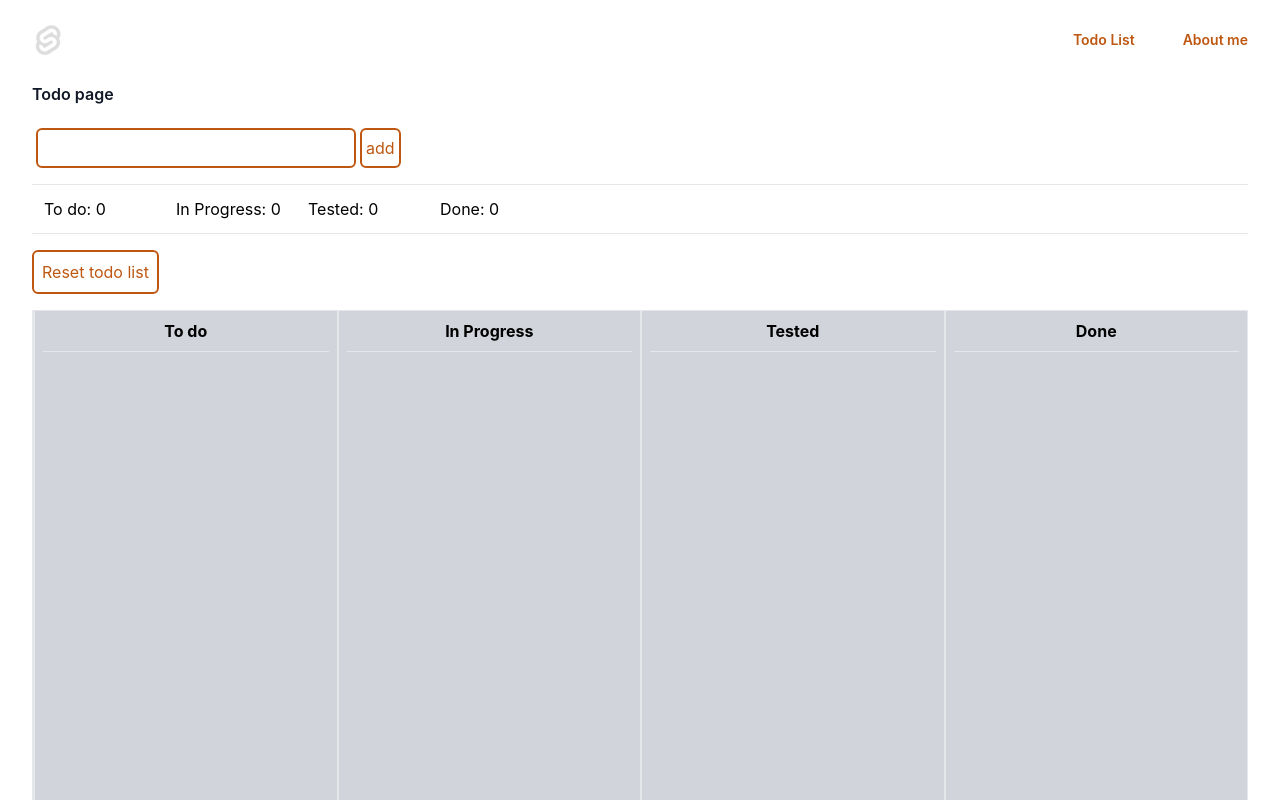
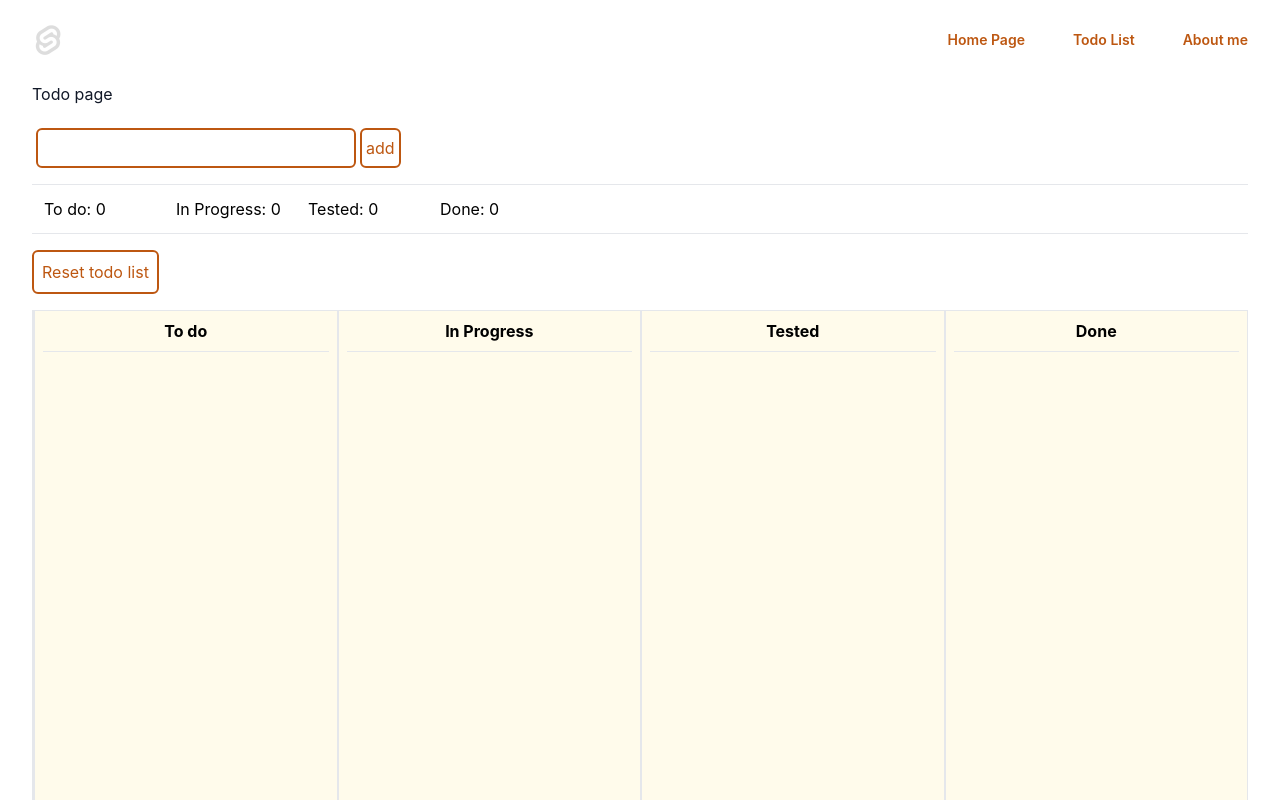
Before and after one commit to M1nhNV/svelte-example, a SvelteKit app: page /todo in a window 1280 px wide. Shown: the top 800 px of the page. Built offline with nearby package versions, Linux system fonts and the light colour scheme.

Commit message:
Update eslint and readme

```diff
--- /dev/null
+++ b/src/lib/inteface.ts
@@ -0,0 +1,68 @@
+interface dataTransfer {
+  setData: (key: string, value: string) => '';
+  getData: (key: string) => '';
+  getAttribute: (key: string) => '';
+}
+
+interface eventTarget {
+  target: {
+    id: string;
+    getAttribute: (key: string) => '';
+    value: string;
+  };
+}
+
+interface elDragDrop {
+  preventDefault: () => '';
+  getAttribute: (key: string) => '';
+  target: {
+    id: string;
+    getAttribute: (key: string) => '';
+    value: string;
+  };
+  dataTransfer: dataTransfer;
+}
+
+interface dataDragDrop {
+  type: string;
+  key: string;
+  value: string;
+  el: elDragDrop;
+  item_id: string;
+  move_key: string;
+}
+interface todoItem {
+  label: string;
+  id: string;
+}
+
+interface todoCategory {
+  label: string;
+  id: string;
+  items: todoItem[];
+}
+interface todolistType {
+  todo: todoCategory;
+  in_progress: todoCategory;
+  tested: todoCategory;
+  done: todoCategory;
+}
+
+interface dataUpdate {
+  type: 'remove_item' | 'update_item' | 'move_item';
+  key: keyof todolistType;
+  item_id: string;
+  value?: string;
+  move_key?: keyof todolistType;
+}
+
+export {
+  elDragDrop,
+  dataDragDrop,
+  todoItem,
+  todoCategory,
+  todolistType,
+  dataUpdate,
+  dataTransfer,
+  eventTarget
+};
--- a/src/routes/+layout.svelte
+++ b/src/routes/+layout.svelte
@@ -16,6 +16,7 @@
         </a>
       </div>
       <div class="hidden lg:flex lg:gap-x-12">
+        <a href="/" class="text-sm font-semibold leading-6 text-magnum-700">Home Page</a>
         <a href="/todo" class="text-sm font-semibold leading-6 text-magnum-700">Todo List</a>
         <a href="/about" class="text-sm font-semibold leading-6 text-magnum-700">About me</a>
       </div>
--- a/src/routes/+page.svelte
+++ b/src/routes/+page.svelte
@@ -1,5 +1,15 @@
 <main class="grid min-h-full place-items-center bg-white px-6 py-24 sm:py-32 lg:px-8">
   <div class="text-center">
-    <h1 class="mt-4 text-balance text-5xl font-semibold tracking-tight text-gray-900 sm:text-7xl text-magnum-700">Home Page</h1>
+    <h1 class="mt-4 text-balance text-5xl font-semibold tracking-tight sm:text-7xl text-magnum-700">
+      Home Page
+    </h1>
+    <p class="mt-6 text-pretty text-lg font-medium text-magnum-600 sm:text-xl/8">
+      An example with Svelte, SvelteKit, Typescript, Vite, Tailwind, MeltUI, and Playwright.
+    </p>
+    <a
+      class="mt-6 block text-magnum-500"
+      href="https://github.com/M1nhNV/svelte-example"
+      target="_blank">Github Repository</a
+    >
   </div>
 </main>
--- a/src/routes/about/+page.svelte
+++ b/src/routes/about/+page.svelte
@@ -1,5 +1,9 @@
 <main class="grid min-h-full place-items-center bg-white px-6 py-24 sm:py-32 lg:px-8">
   <div class="text-center">
-    <h1 class="mt-4 text-balance text-5xl font-semibold tracking-tight text-gray-900 sm:text-7xl text-magnum-700">About me</h1>
+    <h1
+      class="mt-4 text-balance text-5xl font-semibold tracking-tight text-gray-900 sm:text-7xl text-magnum-700"
+    >
+      About me
+    </h1>
   </div>
 </main>
--- a/src/routes/todo/+page.svelte
+++ b/src/routes/todo/+page.svelte
@@ -1,52 +1,28 @@
 <script lang="ts">
   import TListTodoList from '$ui/templates/TListTodoList.svelte';
   import MInputGroup from '$ui/molecules/MInputGroup.svelte';
-  import AButton from "$ui/atoms/AButton.svelte";
-
-  interface todoItem {
-    label: string,
-    id: string
-  }
-
-  interface todoCategory {
-    label: string,
-    id: string,
-    items: todoItem[]
-  }
-  interface todolistType {
-    todo: todoCategory,
-    in_progress: todoCategory,
-    tested: todoCategory,
-    done: todoCategory
-  }
-
-  interface dataUpdate {
-    type: 'remove_item' | 'update_item' | 'move_item';
-    key: keyof todolistType;
-    item_id: string;
-    value?: string;
-    move_key?: keyof todolistType;
-  }
+  import AButton from '$ui/atoms/AButton.svelte';
+  import type { dataUpdate, todolistType, todoItem } from '$lib/inteface';
 
   let todoList: todolistType = $state({
     todo: {
       label: 'To do',
-      id: "0",
+      id: '0',
       items: []
     },
     in_progress: {
       label: 'In Progress',
-      id: "1",
+      id: '1',
       items: []
     },
     tested: {
       label: 'Tested',
-      id: "2",
+      id: '2',
       items: []
     },
     done: {
       label: 'Done',
-      id: "3",
+      id: '3',
       items: []
     }
   });
@@ -75,7 +51,7 @@
     if (data.type === 'update_item') {
       for (let item of newList) {
         if (item.id === data.item_id) {
-          item.label = data.value;
+          item.label = String(data.value);
           break;
         }
       }
@@ -88,14 +64,16 @@
         (item: todoItem) => item.id !== data.item_id
       );
 
-      todoList[data.move_key].items.push({ id: data.item_id, label: data.value });
+      if (data.move_key !== undefined) {
+        todoList[data.move_key].items.push({ id: data.item_id, label: String(data.value) });
+      }
     }
   };
 </script>
 
 <main class="mx-auto max-w-7xl lg:px-8 min-h-screen">
   <article class="px-4 sm:px-0 mb-4">
-    <h3 class="text-base font-semibold leading-7 text-gray-900">Todo page</h3>
+    <h3 class="text-base leading-7 text-gray-900">Todo page</h3>
   </article>
 
   <MInputGroup onValueEvent={handleCreateTodoList} />
--- a/src/ui/atoms/AButton.svelte
+++ b/src/ui/atoms/AButton.svelte
@@ -1,5 +1,5 @@
 <script>
-  const { text, callback, cssClass = '' } = $props()
+  const { text, callback, cssClass = '' } = $props();
 </script>
 
 <button
@@ -7,5 +7,5 @@
   class={cssClass + ' p-1 text-magnum-700 border-magnum-700 border-2 rounded-md'}
   type="button"
 >
-  { text }
+  {text}
 </button>
--- a/src/ui/atoms/AInput.svelte
+++ b/src/ui/atoms/AInput.svelte
@@ -1,19 +1,14 @@
 <script lang="ts">
+  import type { eventTarget } from '$lib/inteface';
+
   let { value, callback } = $props();
 
-  const handleOnBlurEvent = (e: MouseEvent) => {
+  const handleOnBlurEvent = (e: eventTarget) => {
     callback({ type: 'blur', value: e.target.value });
   };
 
-  const handleOnInputEvent = (e: MouseEvent) => {
-    console.log('handleOnInputEvent: ', e)
+  const handleOnInputEvent = (e: eventTarget) => {
     callback({ type: 'input', value: e.target.value });
-  };
-
-  const handleOnKeyDown = (e: KeyboardEvent) => {
-    if (e.key === 'Enter') {
-      callback({ type: 'Enter', value: e.target.value });
-    }
   };
 </script>
 
@@ -21,7 +16,6 @@
   bind:value
   on:input={handleOnInputEvent}
   on:blur={handleOnBlurEvent}
-  on:keydown={handleOnKeyDown}
   type="text"
   class="h-10 w-[320px] rounded-md bg-white px-3 py-2 text-magnum-700 border-magnum-700 border-2"
 />
--- a/src/ui/atoms/ATodoItem.svelte
+++ b/src/ui/atoms/ATodoItem.svelte
@@ -1,28 +1,16 @@
 <script lang="ts">
   const { label, id, callback } = $props();
-
-  const onclick = () => {
-    console.log('onclick')
-  }
-  const onmouseover = () => {
-    callback({ type: 'item_hover' })
-  }
-  const onmouseleave = () => {
-    callback({ type: 'item_leave' })
-  }
-  // on:mouseover={() => callback({ type: 'item_hover' })}
-  // on:mouseleave={() => callback({ type: 'item_leave' })}
-  // on:dragstart={() => callback({ type: 'drag_start' })}
-  // on:keydown={(e) => e.key === 'Enter' && callback({ type: 'item_click' })}
 </script>
 
 <p
   {id}
   tabindex="-2"
   class="my-2 p-2 w-9/12 truncate md:text-clip inline-flex items-center gap-x-2 text-sm font-medium bg-white border border-gray-200 text-gray-800 -mt-px first:mt-0 light:bg-neutral-900 light:border-neutral-700 light:text-white"
-  {onclick}
-  {onmouseover}
-  {onmouseleave}
+  on:mouseover={() => callback({ type: 'item_hover' })}
+  on:mouseleave={() => callback({ type: 'item_leave' })}
+  on:dragstart={() => callback({ type: 'drag_start' })}
+  on:click={() => callback({ type: 'item_click' })}
+  on:keydown={(e) => e.key === 'Enter' && callback({ type: 'item_click' })}
 >
   {label}
 </p>
--- a/src/ui/molecules/MTodoItem.svelte
+++ b/src/ui/molecules/MTodoItem.svelte
@@ -3,7 +3,7 @@
   import ATodoItem from '$ui/atoms/ATodoItem.svelte';
   import AInput from '$ui/atoms/AInput.svelte';
 
-  let timeOut : number;
+  let timeOut: number;
   let isEdit = $state(false);
   let isShowButtonDelete = $state(false);
   let valueInput = $state('');
@@ -40,7 +40,7 @@
   const handleMouseleave = () => {
     isShowButtonDelete = false;
   };
-  const onInputEvent = (data: { value: string}) => {
+  const onInputEvent = (data: { value: string }) => {
     valueInput = data.value;
   };
 
--- a/src/ui/templates/TListTodoList.svelte
+++ b/src/ui/templates/TListTodoList.svelte
@@ -1,19 +1,23 @@
 <script lang="ts">
   import OTodoCol from '$ui/organisms/OTodoCol.svelte';
+  import type { dataDragDrop, elDragDrop, todoCategory } from '$lib/inteface.ts';
 
   const {
     list,
     callback
-  }: { list: { label: string; value: string; items: [] }; callback: (data: any) => void } =
-    $props();
+  }: {
+    list: todoCategory;
+    callback: (data: {
+      item_id: string;
+      move_key: string;
+      type: string;
+      value: string;
+      key: string;
+    }) => void;
+  } = $props();
   let entries = Object.entries(list);
-  interface dataDragDrop {
-    el: {
-      dataTransfer: object
-    }
-  }
 
-  const handleCallback = (action: { type: string}) => {
+  const handleCallback = (action: dataDragDrop) => {
     if (action.type === 'drag_start') {
       drag(action);
       return;
@@ -21,7 +25,7 @@
 
     callback(action);
   };
-  const allowDrop = (e: DragEvent)  => {
+  const allowDrop = (e: DragEvent) => {
     e.preventDefault();
   };
 
@@ -31,20 +35,21 @@
     data.el.dataTransfer.setData('item_value', data.value);
   };
 
-  const drop = (e) => {
+  const drop = (e: elDragDrop) => {
     e.preventDefault();
-    const id = e.dataTransfer.getData('id');
-    const key = e.dataTransfer.getData('item_key');
-    const value = e.dataTransfer.getData('item_value');
-    const move_key = e.target.getAttribute('data-key');
-
-    callback({ type: 'move_item', item_id: id, key: key, move_key: move_key, value: value });
+    callback({
+      type: 'move_item',
+      item_id: e.dataTransfer.getData('id'),
+      key: e.dataTransfer.getData('item_key'),
+      move_key: e.target.getAttribute('data-key'),
+      value: e.dataTransfer.getData('item_value')
+    });
   };
 </script>
 
 <div
-  class="flex border h-screen bg-gray-300"
-  on:drop={(e) => drop({e : e})}
+  class="flex border h-screen bg-amber-50"
+  on:drop={(e) => drop(e)}
   on:dragover={(e) => allowDrop(e)}
   role="presentation"
 >
```
Also changed, not shown: src/routes/+error.svelte (+13 -3 lines), 1 other file (tests, documents, lock files or other folders).
